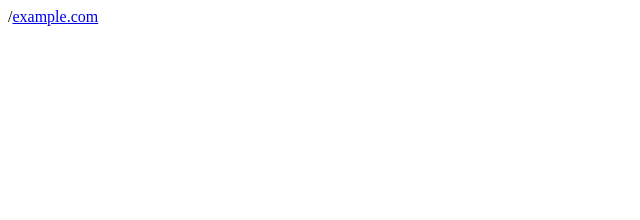
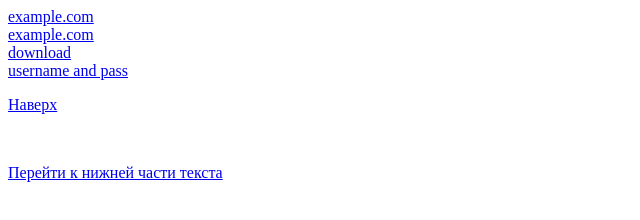
Before and after one commit to voird/site-test, a plain HTML site: page index.html in a window 1280 px wide. Shown: the whole page, without its empty margins (0-640 px from the left). Drawn offline with Linux system fonts and the light colour scheme.

Commit message:
Update index.html

```diff
--- a/index.html
+++ b/index.html
@@ -3,9 +3,18 @@
   </head>
 
   <body>
-    /<a href=”http://example.com/”>example.com</a>
-
-    <a href="file.pdf" download></a>
+<p><a name="top"></a></p>
+    <a href=”http://example.com/”>example.com</a>
+ <br />
+	<a href=”https://example.com/”>example.com</a>
+ <br />
+    <a href="ftp://example.com/Temp/file.txt">download</a>
+ <br />
+<a href="ftp://student:123@example.com/Temp/file.txt">username and pass</a>
+ <br />
+<p><a href="#top">Наверх</a></p>
+<br />
+<p><a href="text.html#bottom">Перейти к нижней части текста</a></p>
   </body>
-
+<br />
 </html>
```
